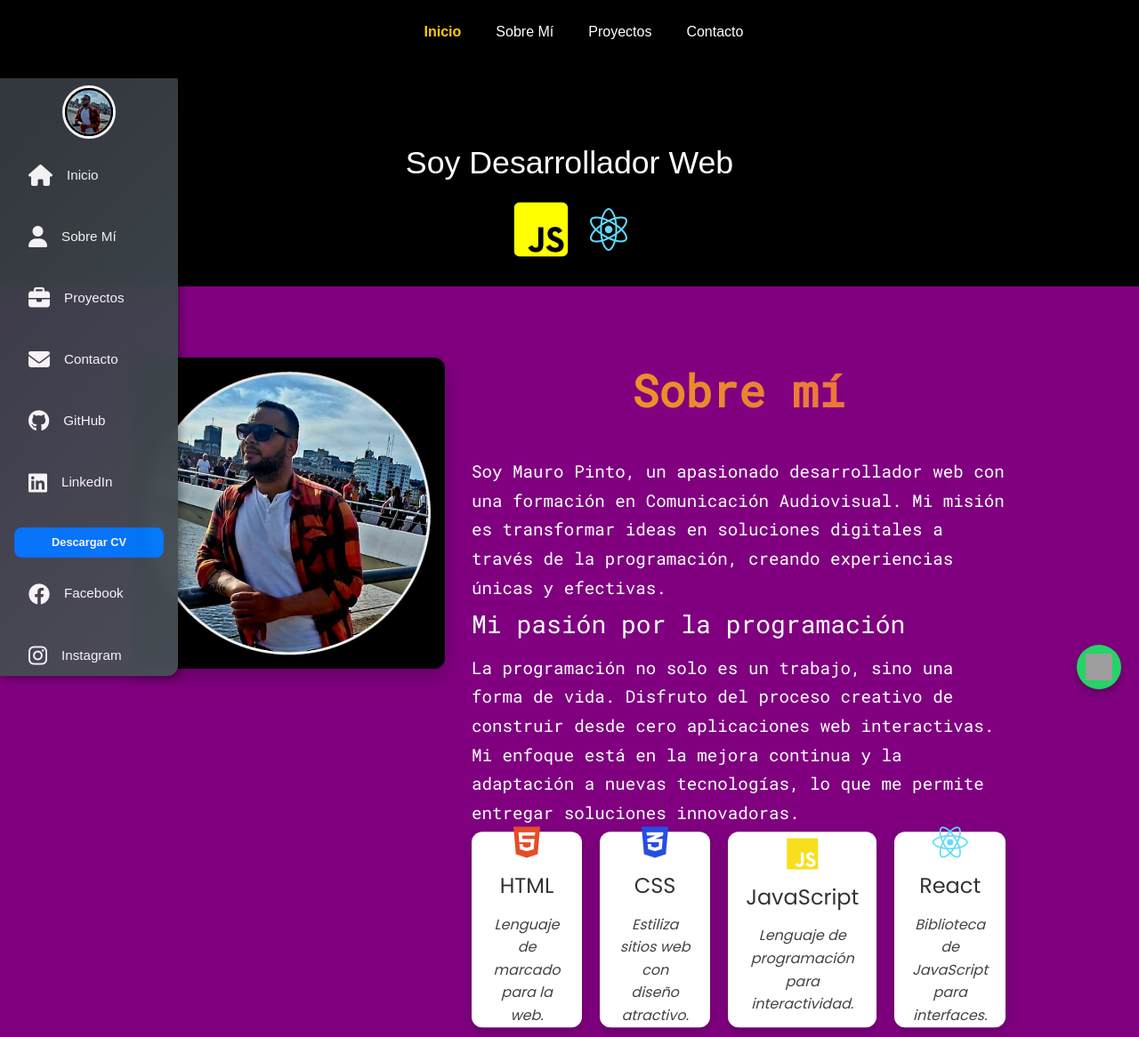
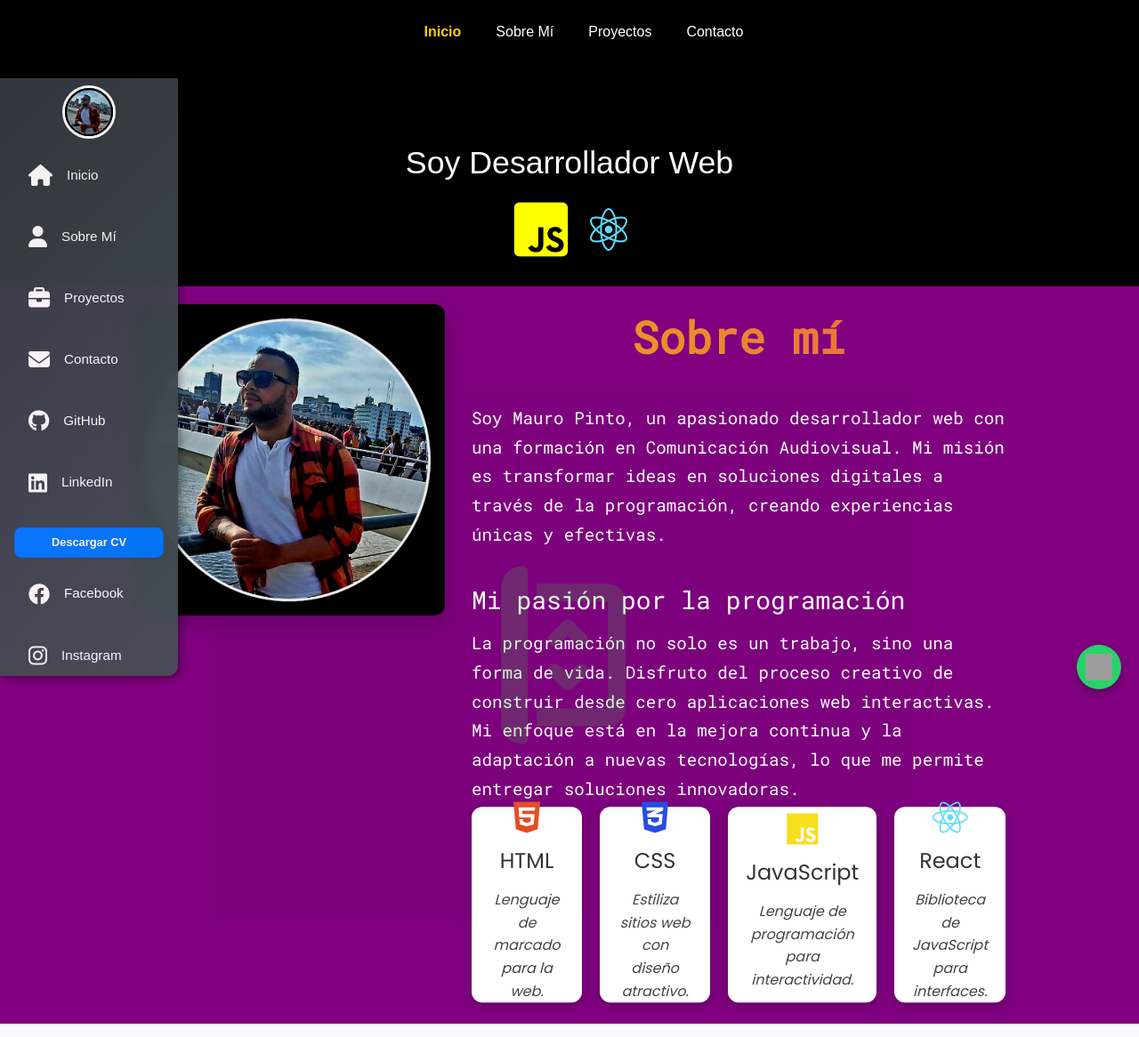
Before and after one commit to produccion2018/mi_porfolio_web_2025, a plain HTML site: page index.html in a window 1280 px wide. Shown: the top 1166 px of the page at 89% size. Drawn offline with nearby package versions, Linux system fonts and the light colour scheme; some packages are replaced by stand-ins of ours; grey boxes are pictures that could not be loaded; a script that the page names is missing.

Commit message:
actualizacion

```diff
--- a/css/style.css
+++ b/css/style.css
@@ -908,3 +908,103 @@ input:focus, textarea:focus {
       margin: auto;
   }
 }
+
+
+
+/* Animacion que use para darle estilo al parrafo */
+
+.sobre-mi {
+  position: relative;
+  padding: 20px;
+  font-family: Arial, sans-serif;
+}
+
+.texto-sobre-mi {
+  z-index: 1;
+  position: relative;
+}
+
+.fondo-animado {
+  position: absolute;
+  top: 0;
+  left: 0;
+  width: 100%;
+  height: 100%;
+  background-color: rgba(0, 0, 0, 0.1); /* Fondo sutil para no interrumpir el texto */
+  display: flex;
+  justify-content: center;
+  align-items: center;
+  z-index: 0;
+  opacity: 0.2; /* Opacidad para hacerlo sutil */
+  animation: animacionFondo 20s linear infinite;
+}
+
+.fondo-animado i {
+  font-size: 10rem;
+  color: #33cc33; /* Color verde que recuerda a una terminal de código */
+}
+
+/* Animación de rotación y movimiento */
+@keyframes animacionFondo {
+  0% {
+    transform: rotate(0deg) translateY(0);
+  }
+  100% {
+    transform: rotate(360deg) translateY(100%);
+  }
+}
+
+/* Media Queries para dispositivos móviles */
+@media (max-width: 768px) {
+  .fondo-animado i {
+    font-size: 6rem; /* Reducir el tamaño del ícono en pantallas pequeñas */
+  }
+
+  .fondo-animado {
+    animation: animacionFondo 15s linear infinite; /* Ajustar velocidad de la animación para pantallas pequeñas */
+  }
+}
+
+/* Media Queries para tablets */
+@media (max-width: 1024px) and (min-width: 769px) {
+  .fondo-animado i {
+    font-size: 8rem; /* Reducir tamaño del ícono en tabletas */
+  }
+
+  .fondo-animado {
+    animation: animacionFondo 18s linear infinite; /* Ajustar velocidad de la animación para tabletas */
+  }
+}
+
+/* Media Queries para pantallas grandes (PC) */
+@media (min-width: 1025px) {
+  .fondo-animado i {
+    font-size: 10rem; /* Ícono grande para pantallas grandes */
+  }
+
+  .fondo-animado {
+    animation: animacionFondo 20s linear infinite; /* Animación más lenta para PC */
+  }
+}
+
+
+
+/* terminal  */
+#terminal-texto {
+  display: inline-block;
+  white-space: nowrap;
+  border-right: 3px solid #333;
+  animation: escribir 4s steps(60) 1s forwards, parpadeo 0.75s step-end infinite;
+}
+
+@keyframes escribir {
+  100% {
+      width: 100%;
+  }
+}
+
+@keyframes parpadeo {
+  50% {
+      border-color: transparent;
+  }
+}
--- a/index.html
+++ b/index.html
@@ -5,12 +5,14 @@
   <meta charset="UTF-8">
   <meta name="viewport" content="width=device-width, initial-scale=1.0">
   <title>Mi Portafolio Web</title>
-  <meta name="description" content="Portfolio de Mauro Pinto, desarrollador web con experiencia en JavaScript, React, HTML y CSS. Descubre mis proyectos y habilidades.">
+  <meta name="description"
+    content="Portfolio de Mauro Pinto, desarrollador web con experiencia en JavaScript, React, HTML y CSS. Descubre mis proyectos y habilidades.">
   <meta name="keywords" content="Desarrollador Web, JavaScript, React, HTML, CSS, Mauro Pinto, Portafolio">
   <meta name="author" content="Mauro Pinto">
   <meta name="robots" content="index, follow">
 
   <!-- Incluye FontAwesome para los íconos -->
+  <link href="https://cdnjs.cloudflare.com/ajax/libs/font-awesome/5.15.4/css/all.min.css" rel="stylesheet">
   <link rel="shortcut icon" href="./img/favicon.ico" type="image/x-icon">
   <link rel="stylesheet" href="https://cdnjs.cloudflare.com/ajax/libs/font-awesome/6.4.2/css/all.min.css">
   <link rel="stylesheet" href="https://cdn.jsdelivr.net/npm/bootstrap-icons/font/bootstrap-icons.css" rel="stylesheet">
@@ -83,10 +85,23 @@
           Audiovisual. Mi misión es transformar ideas en soluciones digitales a través de la programación, creando
           experiencias únicas y efectivas.</p>
 
+        <div class="fondo-animado">
+          <i class="fas fa-laptop-code"></i>
+        </div>
+
+
+        <!-- Terminal animado -->
+        <div class="terminal">
+          <div id="terminal-texto"></div>
+        </div>
+
+
+
         <h3>Mi pasión por la programación</h3>
         <p>La programación no solo es un trabajo, sino una forma de vida. Disfruto del proceso creativo de construir
           desde cero aplicaciones web interactivas. Mi enfoque está en la mejora continua y la adaptación a nuevas
           tecnologías, lo que me permite entregar soluciones innovadoras.</p>
+
 
         <div class="habilidades">
           <div class="habilidad html">
@@ -126,7 +141,8 @@
           <h5 class="card-title">HTML, CSS y Bootstrap</h5>
           <p class="card-text">Diseños responsivos con Bootstrap.</p>
           <a href="https://produccion2018.github.io/covadenil/" class="btn btn-primary" target="_blank">Ver Proyecto</a>
-          <a href="https://github.com/produccion2018/covadenil.git" class="btn btn-secondary" target="_blank">Ver Código Git</a>
+          <a href="https://github.com/produccion2018/covadenil.git" class="btn btn-secondary" target="_blank">Ver Código
+            Git</a>
           <div class="extra-projects hidden"></div>
           <button class="btn btn-show-more" data-category="html-css">Ver más</button>
         </div>
@@ -138,8 +154,10 @@
           </div>
           <h5 class="card-title">JavaScript</h5>
           <p class="card-text">Proyectos interactivos con JS.</p>
-          <a href="https://produccion2018.github.io/Juego-Memoria/" class="btn btn-primary" target="_blank">Ver Proyecto</a>
-          <a href="https://github.com/produccion2018/Juego-Memoria.git" class="btn btn-secondary" target="_blank">Ver Código Git</a>
+          <a href="https://produccion2018.github.io/Juego-Memoria/" class="btn btn-primary" target="_blank">Ver
+            Proyecto</a>
+          <a href="https://github.com/produccion2018/Juego-Memoria.git" class="btn btn-secondary" target="_blank">Ver
+            Código Git</a>
           <div class="extra-projects hidden"></div>
           <button class="btn btn-show-more" data-category="javascript">Ver más</button>
         </div>
@@ -164,8 +182,10 @@
           </div>
           <h5 class="card-title">APIs</h5>
           <p class="card-text">Integración con APIs dinámicas.</p>
-          <a href="https://produccion2018.github.io/Generador-de-Clima/" class="btn btn-primary" target="_blank">Ver Proyecto</a>
-          <a href="https://github.com/produccion2018/Generador-de-Clima.git" class="btn btn-secondary" target="_blank">Ver Código Git</a>
+          <a href="https://produccion2018.github.io/Generador-de-Clima/" class="btn btn-primary" target="_blank">Ver
+            Proyecto</a>
+          <a href="https://github.com/produccion2018/Generador-de-Clima.git" class="btn btn-secondary"
+            target="_blank">Ver Código Git</a>
 
           <div class="extra-projects hidden"></div>
           <button class="btn btn-show-more" data-category="apis">Ver más</button>
@@ -238,6 +258,9 @@
   <script src="https://cdn.jsdelivr.net/npm/bootstrap@5.3.0/dist/js/bootstrap.bundle.min.js"></script>
   <script src="https://cdn.jsdelivr.net/npm/sweetalert2@11"></script>
   <script src="./js/app.js"></script>
+  <!-- animacion para el texto parrafo -->
+  <script src="https://cdnjs.cloudflare.com/ajax/libs/lottie-web/5.9.6/lottie.min.js"></script>
+
 </body>
 
 </html>
```
Also changed, not shown: js/app.js (line endings or trailing spaces).
